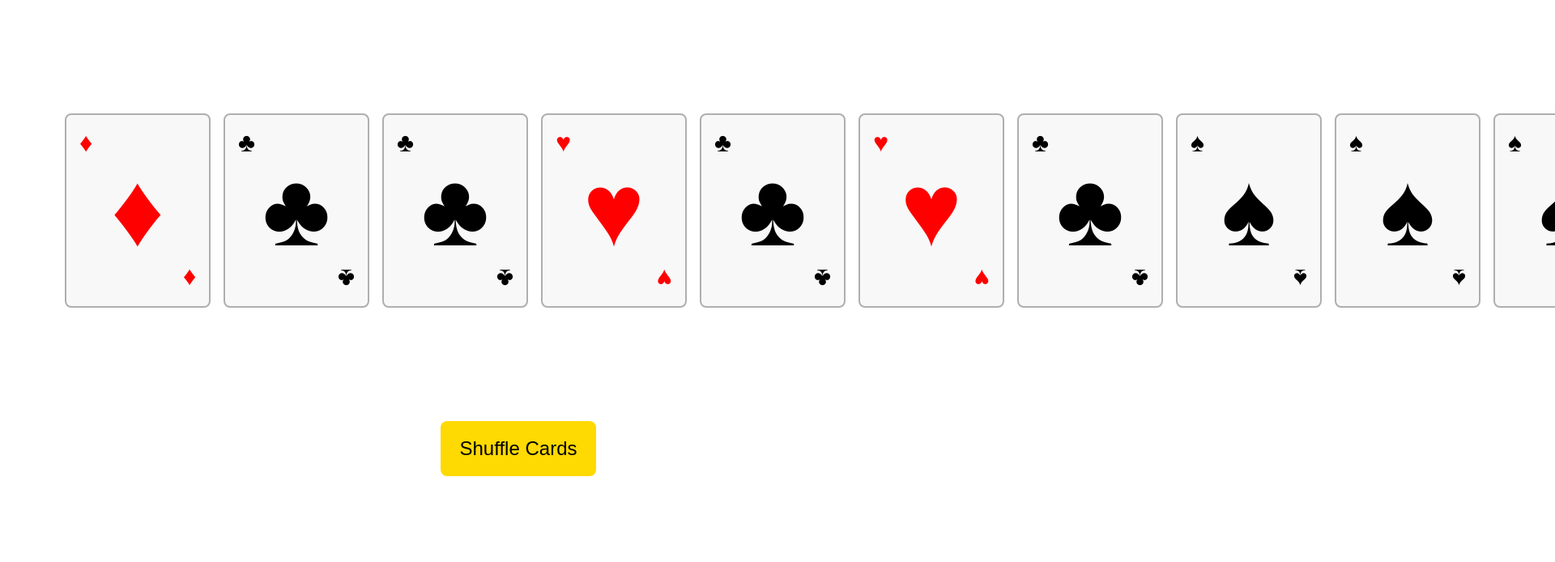
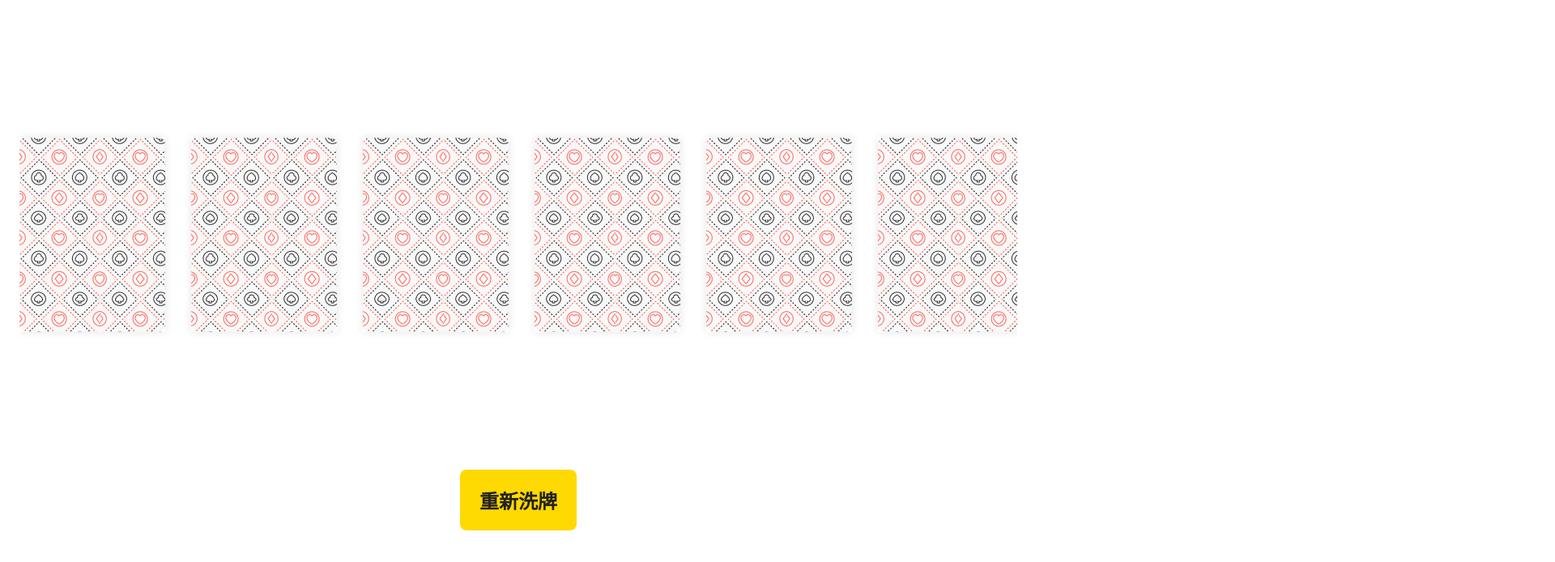
Before and after one commit to vivian820225/shuffle-card, a plain HTML site: page index.html in a window 1280 px wide. Shown: the top 694 px of the page at 81% size, 1920 px wide, since content can reach past the window. Drawn offline with Linux system fonts and the light colour scheme.

Commit message:
新增滾動效果及翻轉樣式

```diff
--- a/index.html
+++ b/index.html
@@ -5,12 +5,13 @@
   <meta http-equiv="X-UA-Compatible" content="IE=edge">
   <meta name="viewport" content="width=device-width, initial-scale=1.0">
   <title>Shuffle Cards</title>
-  <link rel="stylesheet" href="css/style.css">
+  <link rel="stylesheet" href="css/style.min.css">
   <script src="js/script.js" type="module"></script>
 </head>
 <body>
+
   <div class="container"></div>
-  <button class="button" type="button">Shuffle Cards</button>
+  <button class="button" type="button">重新洗牌</button>
 
 </body>
 </html>
--- a/js/script.js
+++ b/js/script.js
@@ -3,6 +3,9 @@ import Deck from './shuffle.js';
 const container = document.querySelector('.container');
 const button = document.querySelector('.button');
 let cards;
+let isDown = false;
+let startX;
+let scrollLeft;
 
 
 function getCards() {
@@ -11,19 +14,51 @@ function getCards() {
   cards = deck.cards;
 }
 
+function toggleCard(e) {
+  this.classList.toggle('transform');
+}
+
 function renderCards(cards) {
   cards.forEach(card => {
     container.appendChild(card.getHTML());
   });
+  const cardBodys = document.querySelectorAll('.card');
+  cardBodys.forEach(cardBody => cardBody.addEventListener('click', toggleCard))
 }
 
 getCards();
 renderCards(cards);
 
 button.addEventListener('click', function (e) {
-  // console.log(e.target);
   container.innerHTML = '';
 
   getCards();
   renderCards(cards);
 });
+
+
+container.addEventListener('mousedown', (e) => {
+  isDown = true;
+  container.classList.add('active');
+  startX = e.pageX - container.offsetLeft;
+  scrollLeft = container.scrollLeft;
+});
+
+container.addEventListener('mouseleave', () => {
+  isDown = false;
+  container.classList.remove('active');
+});
+
+container.addEventListener('mouseup', () => {
+  isDown = false;
+  container.classList.remove('active');
+});
+
+container.addEventListener('mousemove', (e) => {
+  if(!isDown) return;
+
+  e.preventDefault();
+  const x = e.pageX - container.offsetLeft;
+  const distance = (x - startX);
+  container.scrollLeft = scrollLeft - distance;
+});
--- a/js/shuffle.js
+++ b/js/shuffle.js
@@ -32,9 +32,13 @@ class Card {
 
   getHTML() {
     const cardDiv = document.createElement('div');
+    const cardBody = `
+      <div class="card-front ${this.color}" data-value="${this.suit}">${this.suit}</div>
+      <div class="card-back"></div>
+    `;
     cardDiv.innerText = this.suit;
-    cardDiv.classList.add('card', this.color);
-    cardDiv.dataset.value = `${this.suit}`;
+    cardDiv.classList.add('card','transform');
+    cardDiv.innerHTML = cardBody;
     return cardDiv;
   }
 }
--- /dev/null
+++ b/scss/style.scss
@@ -0,0 +1,124 @@
+*, *::before, *::after {
+  box-sizing: border-box;
+}
+
+html, body {
+  margin: 0;
+  padding: 0;
+}
+
+body {
+  font-family: -apple-system, BlinkMacSystemFont, "Segoe UI", "微軟正黑體", "Microsoft JhengHei", "Roboto", "Helvetica Neue", Arial, sans-serif;
+}
+
+.button {
+  display: block;
+  margin: 0 auto;
+  appearance: none;
+  padding: 1.25rem 1.5rem;
+  color: #222;
+  background-color: #ffd902;
+  border: none;
+  border-radius: .5rem;
+  font-size: 1.5rem;
+  font-weight: bold;
+  cursor: pointer;
+  transition: all .2s;
+  outline: none;
+  &:hover {
+    background-color: #ff9900;
+  }
+  &:focus {
+    background-color: #ff9900;
+  }
+}
+
+.container {
+  max-width: 1280px;
+  height: 420px;
+  margin: 1rem auto;
+  display: grid;
+  grid-auto-flow: column;
+  grid-gap: 2rem;
+  align-items: center;
+  transition: all .2s;
+  overflow-x: scroll;
+  overflow-y: hidden;
+  -ms-overflow-style: none;
+  scrollbar-width: none;
+  user-select: none;
+  &::-webkit-scrollbar {
+    display: none;
+  }
+  &.active {
+    background: rgba(255,255,255,0.3);
+    cursor: grabbing;
+    cursor: -webkit-grabbing;
+  }
+}
+
+.card {
+  position: relative;
+  width: 180px;
+  height: 240px;
+  transform-style: preserve-3d;
+  transition: all .5s ease;
+  box-shadow: 0px 0px 10px rgba(0, 0, 0, .1);
+  cursor: pointer;
+  &.transform {
+    transform: rotateY(180deg);
+  }
+}
+
+.card-front {
+  position: absolute;
+  display: flex;
+  justify-content: center;
+  align-items: center;
+  width: 100%;
+  height: 100%;
+  border: 2px solid #afafaf;
+  border-radius: 8px;
+  background-color: #f8f8f8;
+  font-size: 8rem;
+  backface-visibility: hidden;
+  &::before,
+  &::after {
+    position: absolute;
+    content: attr(data-value);
+    font-size: 2rem;
+  }
+  &::before {
+    top: 1rem;
+    left: 1rem;
+  }
+  &::after {
+    bottom: 1rem;
+    right: 1rem;
+    transform: rotate(180deg);
+  }
+}
+
+.card-back {
+  position: absolute;
+  width: 100%;
+  height: 100%;
+  border-radius: 8px;
+  background: #f8f8f8 url('../images/poker-pattern.png') repeat top left;
+  backface-visibility: hidden;
+  transform: rotateY(180deg);
+}
+
+.black {
+  color: black;
+}
+
+.red {
+  color: red;
+}
+
+@media screen and (max-width: 1280px) {
+  .container {
+    margin: 5rem 1.5rem;
+  }
+}
```
Also changed, not shown: css/style.css, css/style.min.css (added), images/poker-pattern.png (added), 2 other files.
